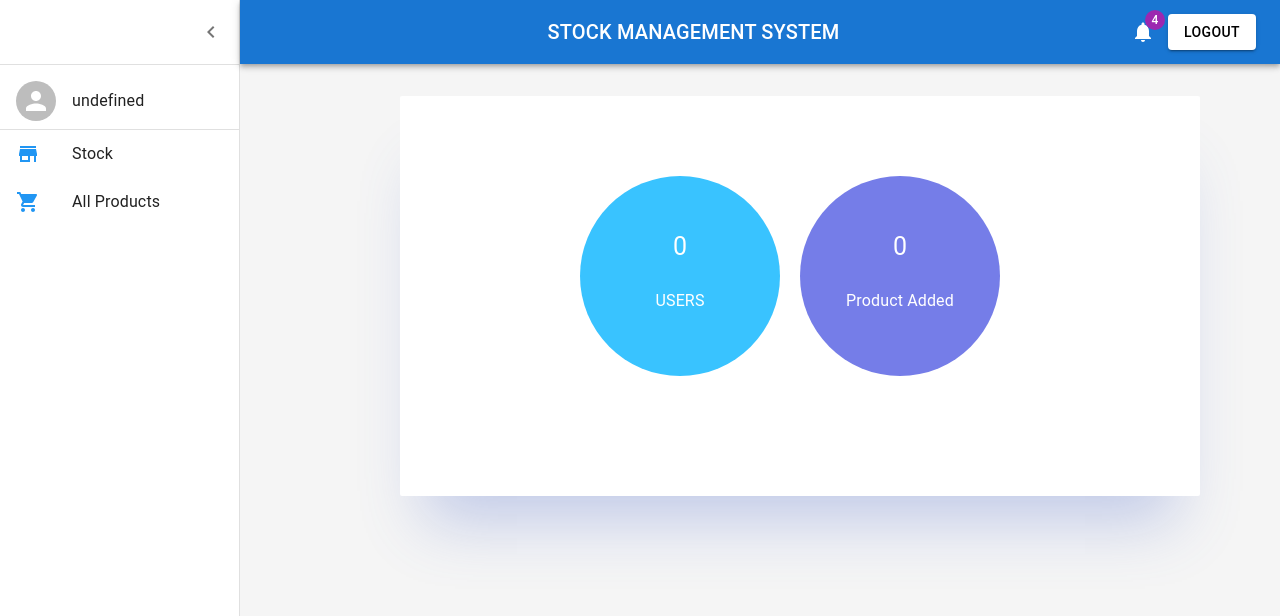
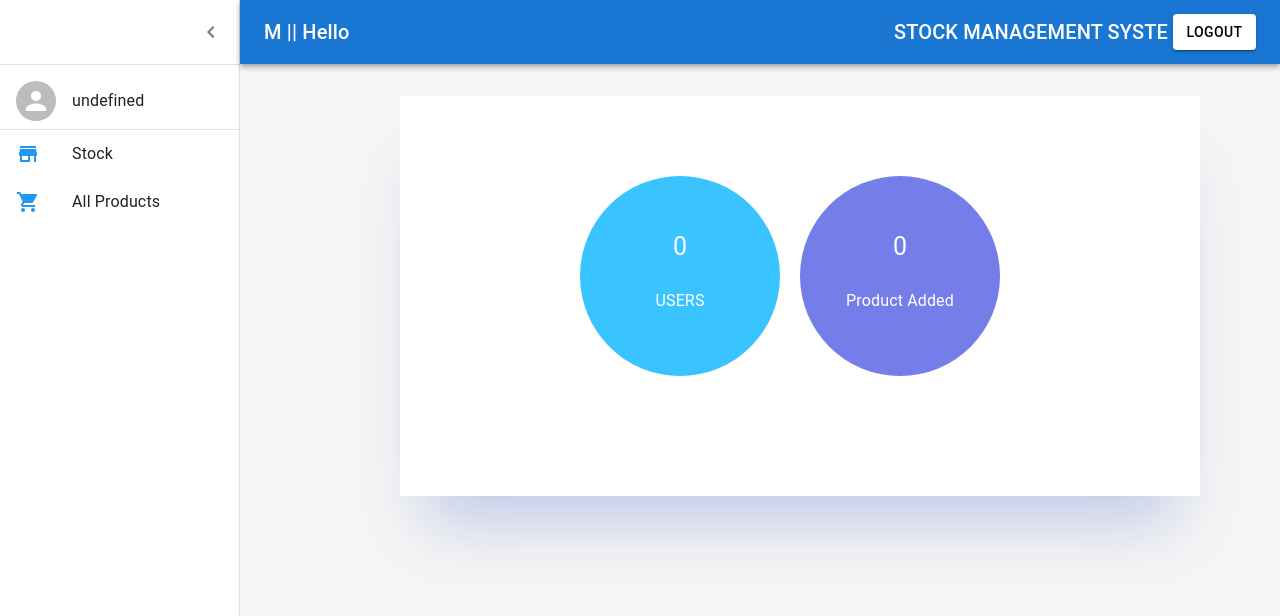
Before and after one commit to Jeanndo/stock-management, a React (Create React App) app in the folder client/: page /dashboard in a window 1280 px wide. Shown: the top 616 px of the page. Built offline with nearby package versions, Linux system fonts and the light colour scheme; no server answers.

Commit message:
implented user permissions

```diff
--- a/client/src/components/dashboard.js
+++ b/client/src/components/dashboard.js
@@ -9,17 +9,15 @@ import List from "@mui/material/List";
 import Typography from "@mui/material/Typography";
 import Divider from "@mui/material/Divider";
 import IconButton from "@mui/material/IconButton";
-import Badge from "@mui/material/Badge";
 import Container from "@mui/material/Container";
 import MenuIcon from "@mui/icons-material/Menu";
 import ChevronLeftIcon from "@mui/icons-material/ChevronLeft";
-import NotificationsIcon from "@mui/icons-material/Notifications";
 import SideBar from "./Sidebar";
 import Stock from './stock/stock'
 import { Button } from "@mui/material";
 import { useDispatch } from "react-redux";
 import {useHistory,useLocation} from 'react-router-dom'
-
+import Marquee from "react-fast-marquee";
 const drawerWidth = 240;
 
 const AppBar = styled(MuiAppBar, {
@@ -110,14 +108,11 @@ function DashboardContent() {
             >
               <MenuIcon />
             </IconButton>
+            <Marquee>
             <Typography component="h1" variant="h6" noWrap sx={{ flexGrow: 1 }}style={{textAlign:'center'}}>
-              STOCK MANAGEMENT SYSTEM
+              STOCK MANAGEMENT SYSTEM || Hello {user?.result?.name?.toUpperCase()}
             </Typography>
-            <IconButton color="inherit">
-              <Badge badgeContent={4} color="secondary">
-                <NotificationsIcon />
-              </Badge>
-            </IconButton>
+            </Marquee>
             <Button
             variant="contained"
             style={{marginLeft:'5px',backgroundColor:'#fff',color:'#000'}}
```
